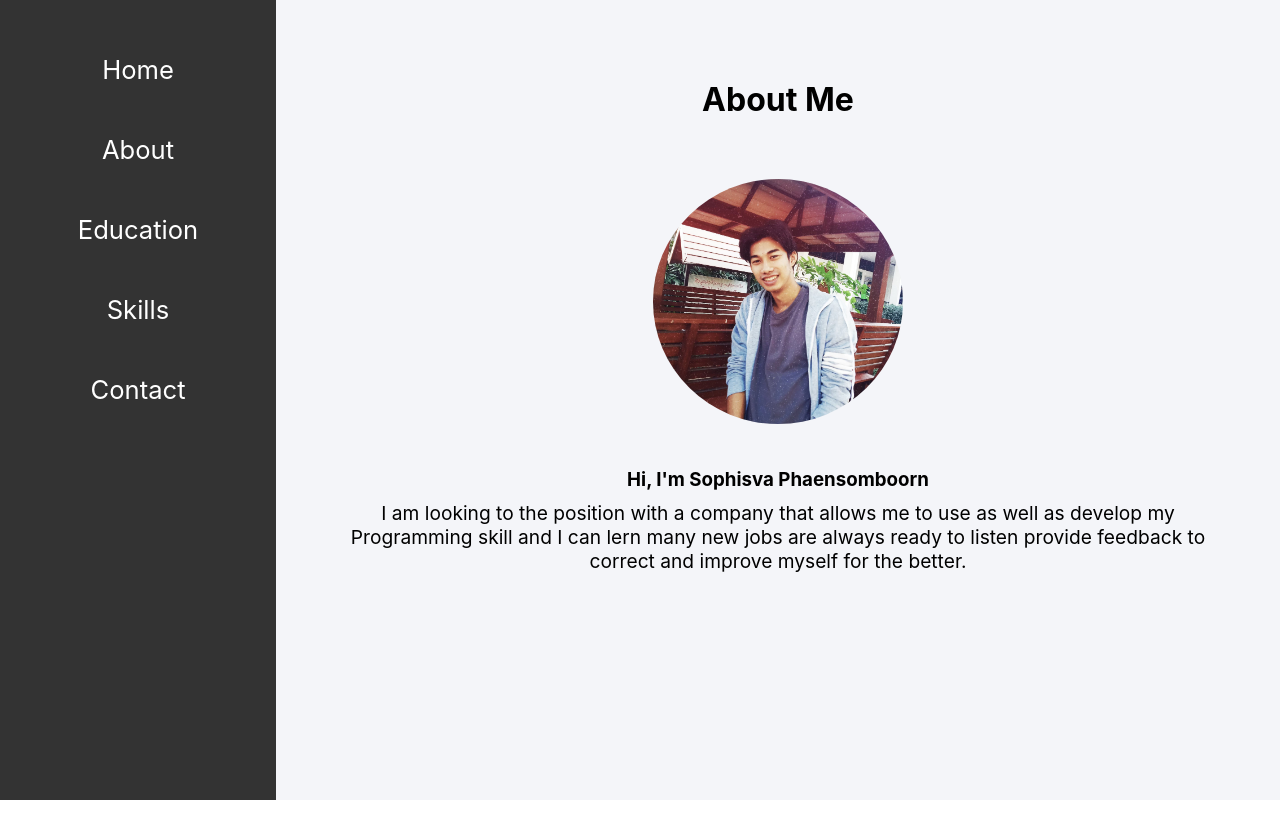
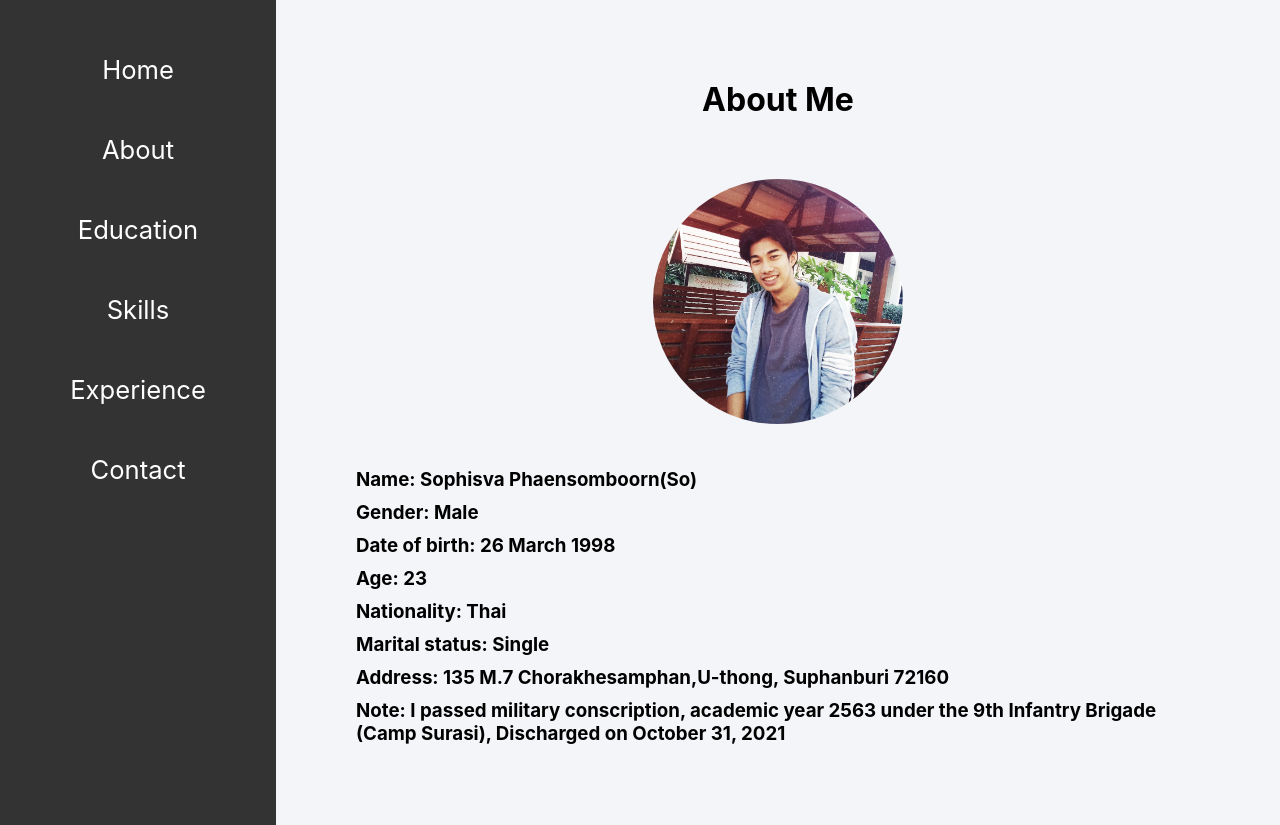
Before and after one commit to Sophisva/Portfolio-Sophisva, a React (Create React App) app: page /about in a window 1280 px wide. Before the commit the page ends 800 px from the top, so only its background shows below. Built offline with nearby package versions, Linux system fonts and the light colour scheme.

Commit message:
add experience

```diff
--- a/package.json
+++ b/package.json
@@ -6,6 +6,7 @@
     "@testing-library/jest-dom": "^5.11.4",
     "@testing-library/react": "^11.1.0",
     "@testing-library/user-event": "^12.1.10",
+    "firebase": "^9.5.0",
     "react": "^17.0.2",
     "react-dom": "^17.0.2",
     "react-router-dom": "^5.3.0",
--- a/src/App.css
+++ b/src/App.css
@@ -84,6 +84,9 @@ nav ul li a{
 .about {
   text-align: center;
 }
+.deteil{
+  text-align: left;
+}
 
 .subjtopic{
   margin: 10px 10px 30px 10px;
@@ -91,6 +94,9 @@ nav ul li a{
 
 h1, h2, h3, h4{
   margin: 10px;
+}
+h5{
+  margin: 10px 10px 10px 40px;
 }
 
 p {
--- a/src/App.js
+++ b/src/App.js
@@ -7,9 +7,32 @@ import Home from './contents/Home';
 import About from './contents/About';
 import Education from './contents/Education';
 import Skills from './contents/Skills';
+import Experience from './contents/Experience';
 import Contact from './contents/Contact';
 
 import { BrowserRouter as Router, Route } from 'react-router-dom';
+
+// Import the functions you need from the SDKs you need
+import { initializeApp } from "firebase/app";
+import { getAnalytics } from "firebase/analytics";
+// TODO: Add SDKs for Firebase products that you want to use
+// https://firebase.google.com/docs/web/setup#available-libraries
+
+// Your web app's Firebase configuration
+// For Firebase JS SDK v7.20.0 and later, measurementId is optional
+const firebaseConfig = {
+  apiKey: "AIzaSyAjEjrTjza1NFdKe49BTGCxaxiZM_02ubM",
+  authDomain: "portfolio-e7593.firebaseapp.com",
+  projectId: "portfolio-e7593",
+  storageBucket: "portfolio-e7593.appspot.com",
+  messagingSenderId: "806992522613",
+  appId: "1:806992522613:web:d90937549450f10be8f73c",
+  measurementId: "G-EV7HC74WS2"
+};
+
+// Initialize Firebase
+const app = initializeApp(firebaseConfig);
+const analytics = getAnalytics(app);
 
 function App() {
   return (
@@ -28,6 +51,9 @@ function App() {
         <Route exact path="/skills">
           <Skills />
         </Route>
+        <Route exact path="/experience">
+          <Experience />
+        </Route>
         <Route exact path="/contact">
           <Contact />
         </Route>
--- a/src/components/Navbar.js
+++ b/src/components/Navbar.js
@@ -27,6 +27,7 @@ class Navbar extends Component{
                     <Navitems item="About" tolink="/About" activenav={this.activeitem}></Navitems>
                     <Navitems item="Education" tolink="/Education" activenav={this.activeitem}></Navitems>
                     <Navitems item="Skills" tolink="/Skills" activenav={this.activeitem}></Navitems>
+                    <Navitems item="Experience" tolink="/Experience" activenav={this.activeitem}></Navitems>
                     <Navitems item="Contact" tolink="/Contact" activenav={this.activeitem}></Navitems>
                 </ul>
             </nav>
--- a/src/contents/About.js
+++ b/src/contents/About.js
@@ -8,8 +8,15 @@ class About extends Component{
             <div className="condiv about">
                 <h1 className="subjtopic">About Me</h1>
                 <img src={Profile} alt="profile"  className="profilepic" />
-                <h3>Hi, I'm Sophisva Phaensomboorn</h3>
-                <p>I am looking to the position with a company that allows me to use as well as develop my Programming skill and I can lern many new jobs are always ready to listen provide feedback to correct and improve myself for the better. </p>
+                <h3 className="deteil">Name: Sophisva Phaensomboorn(So)</h3>
+                <h3 className="deteil">Gender:  Male</h3>
+                <h3 className="deteil">Date of birth: 26 March 1998</h3>
+                <h3 className="deteil">Age:  23</h3>
+                <h3 className="deteil">Nationality:  Thai</h3>
+                <h3 className="deteil">Marital status:  Single</h3>
+                <h3 className="deteil">Address: 135 M.7 Chorakhesamphan,U-thong, Suphanburi 72160 </h3>
+                <h3 className="deteil">Note: I passed military conscription, academic year 2563 under
+                the 9th Infantry Brigade (Camp Surasi), Discharged on October 31, 2021</h3>
             </div>
         )
 
--- a/src/contents/Education.js
+++ b/src/contents/Education.js
@@ -6,8 +6,8 @@ class Education extends Component{
         return(
             <div className="condiv">
               <h1 className="subtopic">My Education</h1>
-              <Widecard title="Computer Science" where="Kasetsart University" from="2016" to="2020" logo="http://www.soc.ku.ac.th/logo/kulogo.png"/>
-              <Widecard title="Science - Math" where="U-Thong School" from="2012" to="2016" logo="https://upload.wikimedia.org/wikipedia/th/0/0c/%E0%B8%98%E0%B8%A3%E0%B8%A3%E0%B8%A1%E0%B8%88%E0%B8%B1%E0%B8%81%E0%B8%A3.png"/>
+              <Widecard title="Computer Science" where="Kasetsart University(KU76)" from="2016" to="2020" logo="http://www.soc.ku.ac.th/logo/kulogo.png"/>
+              <Widecard title="Science - Math" where="U-Thong School(UT55)" from="2012" to="2016" logo="https://upload.wikimedia.org/wikipedia/th/0/0c/%E0%B8%98%E0%B8%A3%E0%B8%A3%E0%B8%A1%E0%B8%88%E0%B8%B1%E0%B8%81%E0%B8%A3.png"/>
             </div>
         )
     }
--- a/src/contents/Home.js
+++ b/src/contents/Home.js
@@ -7,12 +7,13 @@ class Home extends Component{
     render() {
         return(
         <div className="condiv home">
+            <ReactTypingEffect text={['Welcome to website me']} speed={100} eraseDelay={200} className="typingeffect"/>
             <img src={Profile}  alt="profile"  className="profilepic" />
-            <h1>Welcome to portfolio website of</h1>
-            <h1>Sophisva Phaensomboorn</h1>
-            {/* <ReactTypingEffect text={['Welcome to portfolio website of']} speed={100} eraseDelay={200} className="typingeffect"/>
-            <ReactTypingEffect text={['Sophisva Phaensomboorn']} speed={100} eraseDelay={300} className="typingeffect"/> */}
-            <Social />
+            <h3>Hi, I'm Sophisva Phaensomboorn</h3>
+                <p>I am looking to the position with a company that allows me to use as well as develop my
+                    Programming skill and I can lern many new jobs are always ready to listen provide feedback
+                    to correct and improve myself for the better. </p>
+            {/* <Social /> */}
         </div>
         )
     }
--- a/src/contents/Skills.js
+++ b/src/contents/Skills.js
@@ -1,23 +1,55 @@
+// import React, { Component } from "react";
+
+// class Skills extends Component {
+//     constructor(props){
+//         super(props);
+//         this.state = {
+//             'myskill': ['HARD SKILLS', 'SOFTSKILLS']
+//         }
+//     }
+
+//     render() {
+//         return(
+//             <div className="condiv skills">
+//                 <h1 className="subtopic">My Skills</h1>
+//                 <ul>
+//                     {this.state.myskill.map((value) => {
+//                         return <li>{value}</li>
+//                     }
+//                     )}
+//                 </ul>
+//             </div>
+//         )
+//     }
+// }
+
+// export default Skills;
+
 import React, { Component } from "react";
+import Cardskill from "../components/Cardskill";
 
 class Skills extends Component {
-    constructor(props){
-        super(props);
-        this.state = {
-            'myskill': ['HARD SKILLS', 'SOFTSKILLS']
-        }
-    }
 
     render() {
         return(
-            <div className="condiv skills">
+            <div className="condiv">
                 <h1 className="subtopic">My Skills</h1>
-                <ul>
-                    {this.state.myskill.map((value) => {
-                        return <li>{value}</li>
-                    }
-                    )}
-                </ul>
+                <Cardskill topic="Hard Skills"
+                first="- Have basic knowledge of database design and be able to analyze systems for use in database design"
+                second="- Understand the system development life cycle (SDLC)"
+                third="- Able to write and read flowchart and dataflow diagram"
+                fourth="- knowladge computer language as follows C, Java, JavaScript, html, php, SQL"
+                fifth="- Have experience Node js, IONIC III framwork"
+                sixth="- Can use Microsoft office Word (expert) Excel (expert) PowerPoint (standard)"
+                seveneth="- Editing work by Adobe photoshop"
+                eighth="- Troubleshoot basic computer problems"
+                />
+                <Cardskill topic="Soft Skills"
+                first="- Enthusiastic and patient"
+                second="- Teamwork"
+                third="- Adaptable-adapt myself well with different cultures"
+                fourth="- Work well in under pressure"
+                />
             </div>
         )
     }
```
Also changed, not shown: 1 other file (tests, documents, lock files or other folders).
